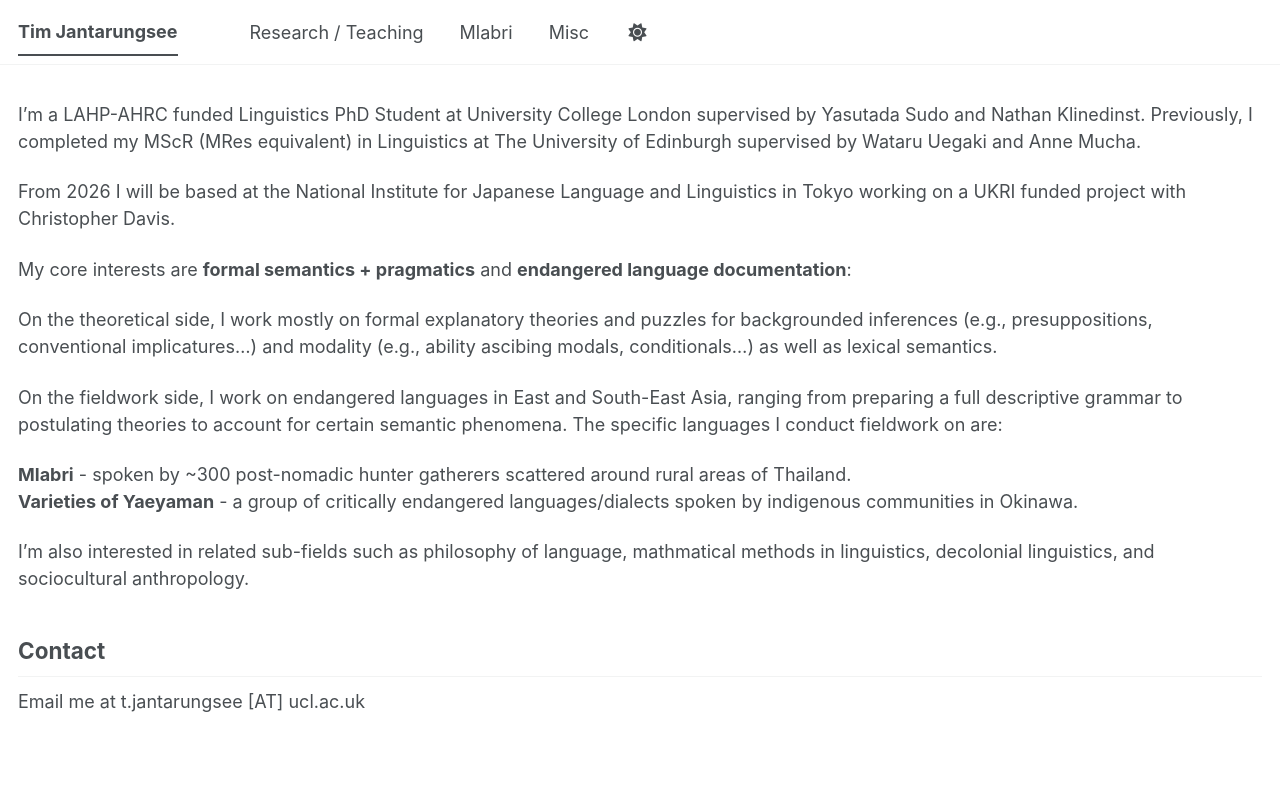
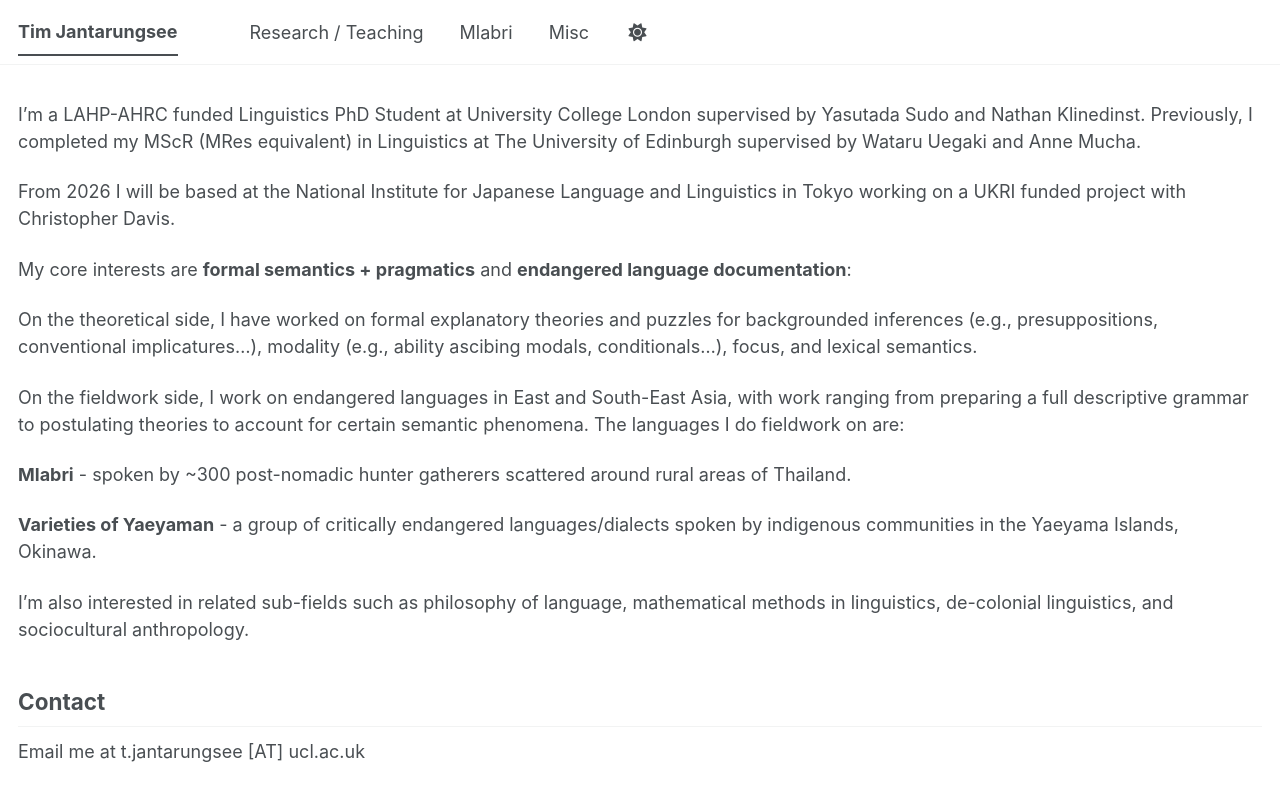
Before and after one commit to timjantarungsee/timjantarungsee.github.io, a Jekyll site: the page built from _pages/about.md, in a window 1280 px wide. Shown: the top 801 px of the page. Built offline with Jekyll 4.4.1, drawn with Linux system fonts in a browser that asks for light colours; a script bundle is joined from its source files by our own code; library files that are not in the unit come from our copies.

Commit message:
Update about.md

```diff
--- a/_pages/about.md
+++ b/_pages/about.md
@@ -13,14 +13,15 @@ From 2026 I will be based at the National Institute for Japanese Language and Li
 
 My core interests are **formal semantics + pragmatics** and **endangered language documentation**:
 
-On the theoretical side, I work mostly on formal explanatory theories and puzzles for backgrounded inferences (e.g., presuppositions, conventional implicatures...) and modality (e.g., ability ascibing modals, conditionals...) as well as lexical semantics.
+On the theoretical side, I have worked on formal explanatory theories and puzzles for backgrounded inferences (e.g., presuppositions, conventional implicatures...), modality (e.g., ability ascibing modals, conditionals...), focus, and lexical semantics.
 
-On the fieldwork side, I work on endangered languages in East and South-East Asia, ranging from preparing a full descriptive grammar to postulating theories to account for certain semantic phenomena. The specific languages I conduct fieldwork on are:
+On the fieldwork side, I work on endangered languages in East and South-East Asia, with work ranging from preparing a full descriptive grammar to postulating theories to account for certain semantic phenomena. The languages I do fieldwork on are:
 
 **Mlabri** - spoken by ~300 post-nomadic hunter gatherers scattered around rural areas of Thailand.
-**Varieties of Yaeyaman** - a group of critically endangered languages/dialects spoken by indigenous communities in Okinawa.
 
-I'm also interested in related sub-fields such as philosophy of language, mathmatical methods in linguistics, decolonial linguistics, and sociocultural anthropology.
+**Varieties of Yaeyaman** - a group of critically endangered languages/dialects spoken by indigenous communities in the Yaeyama Islands, Okinawa.
+
+I'm also interested in related sub-fields such as philosophy of language, mathematical methods in linguistics, de-colonial linguistics, and sociocultural anthropology.
 
 ## Contact
 Email me at t.jantarungsee [AT] ucl.ac.uk
```
